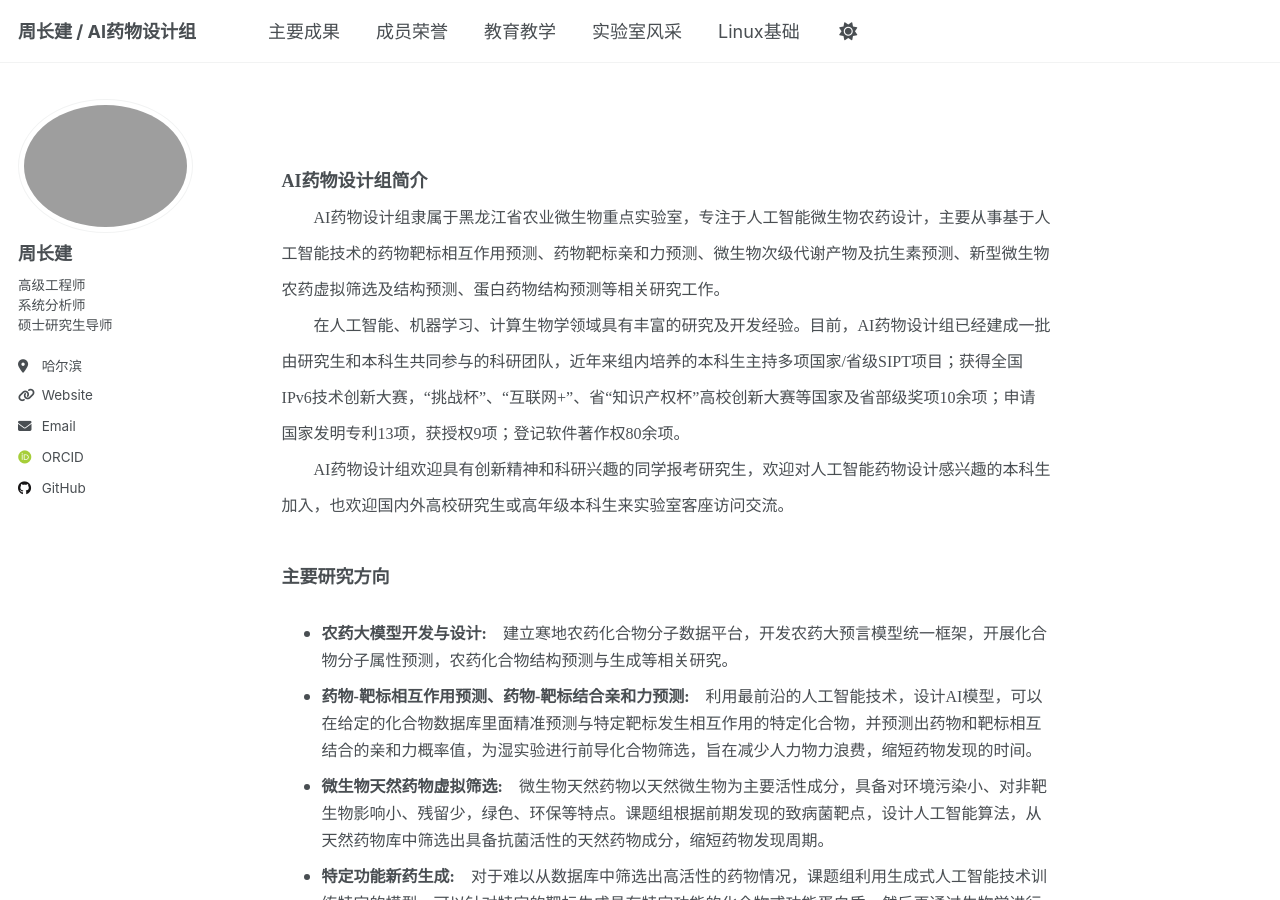
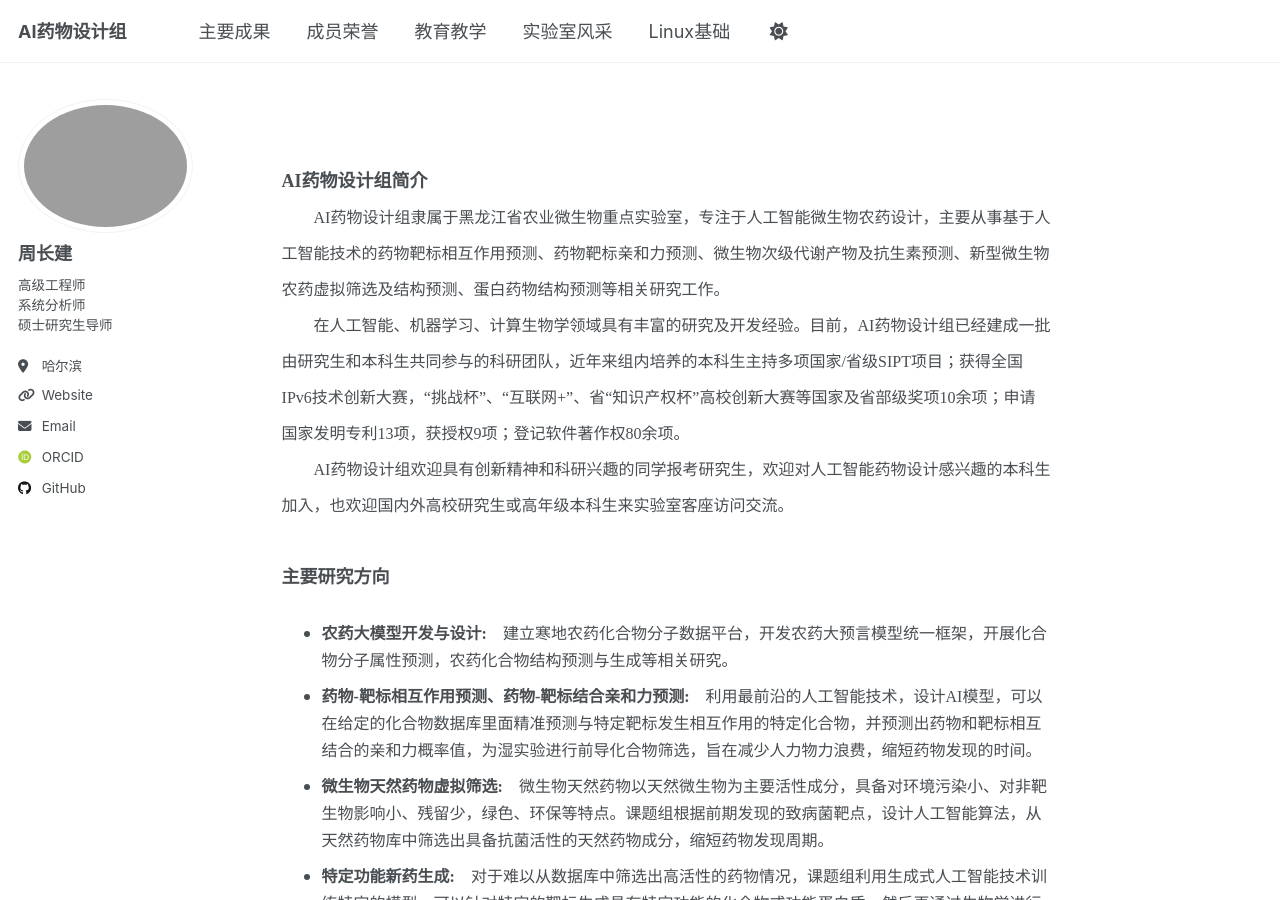
Before and after one commit to HPC-NEAU/zhoucj, a Jekyll site: the page built from _pages/about.md, in a window 1280 px wide and 900 px high. Built offline with Jekyll 4.4.1, drawn with Linux system fonts in a browser that asks for light colours; some web fonts are replaced.

Commit message:
Update _config.yml

```diff
--- a/_config.yml
+++ b/_config.yml
@@ -9,7 +9,7 @@
 # Basic Site Settings
 locale                   : "en-US"
 site_theme               : "default"
-title                    : "周长建 / AI药物设计组"
+title                    : "AI药物设计组"
 title_separator          : "-"
 name                     : &name "Your Name"
 description              : &description "personal description"
```
